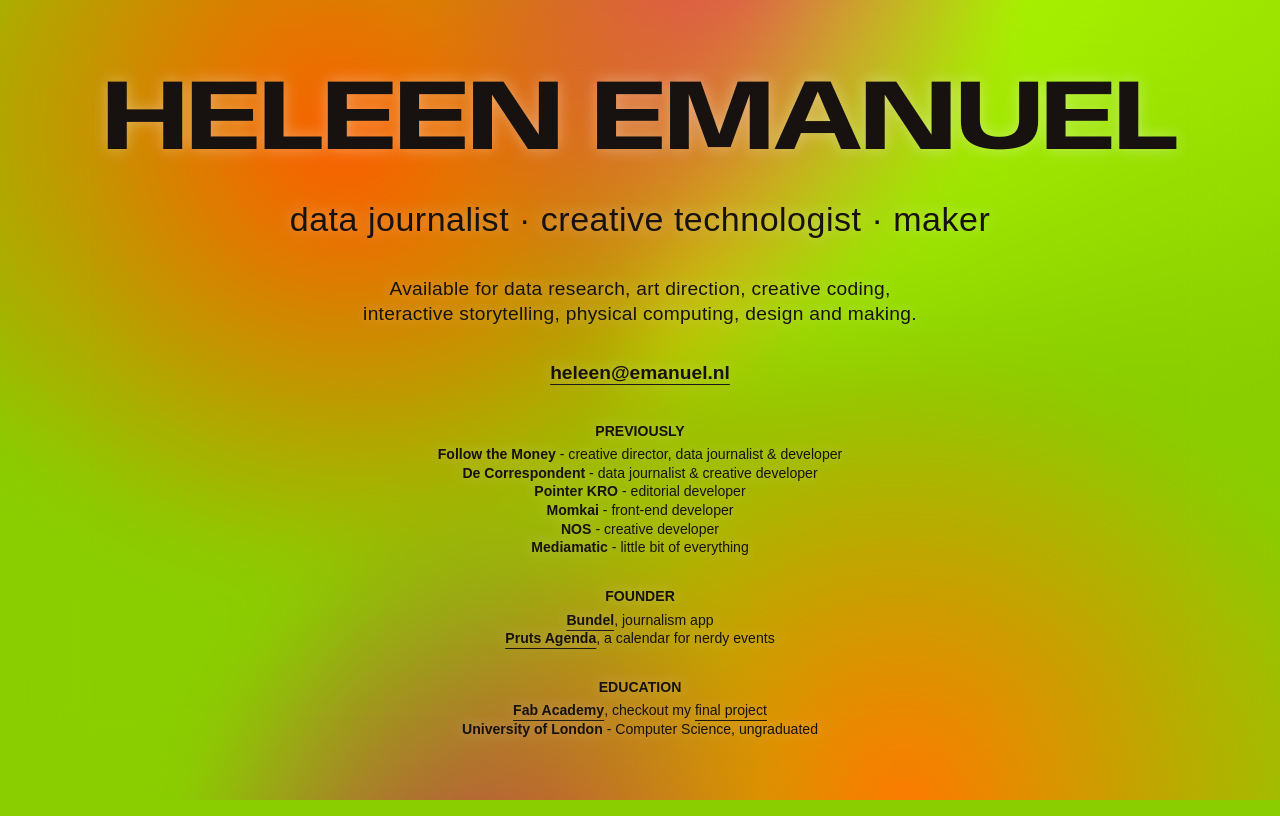
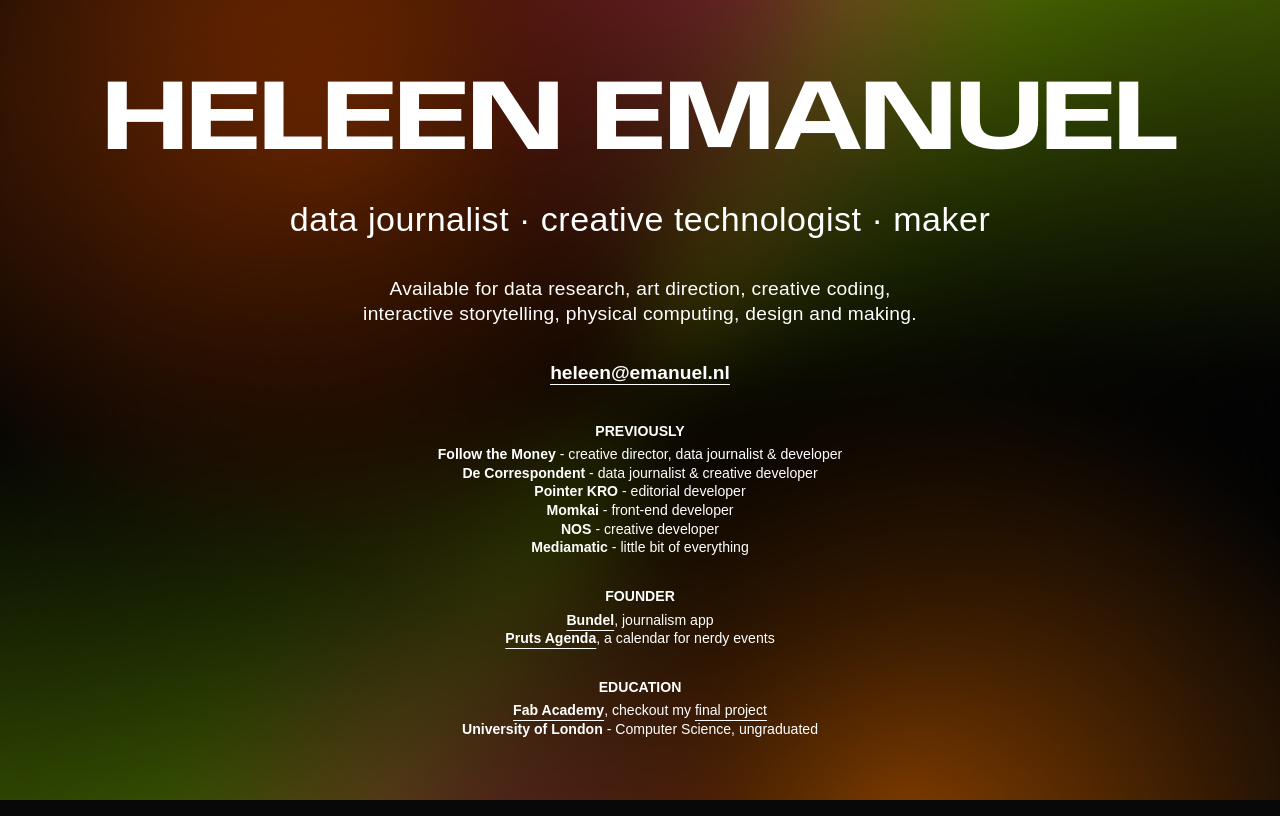
Before and after one commit to HeleenE/emanuel, a plain HTML site: page index.html in a window 1280 px wide. Drawn offline with Linux system fonts and the light colour scheme.

Commit message:
Small design changes

```diff
--- a/index.html
+++ b/index.html
@@ -5,7 +5,7 @@
   <meta name="viewport" content="width=device-width, initial-scale=1.0" />
   <meta name="description" content="Heleen Emanuel - data journalist and creative technologist. Available for data research, art direction, creative coding, interactive storytelling and creative technology." />
   <title>Heleen Emanuel</title>
-  <link rel="stylesheet" href="styles.css?v=5" />
+  <link rel="stylesheet" href="styles.css?v=6" />
   <script src="script.js" defer></script>
 </head>
 <body>
--- a/styles.css
+++ b/styles.css
@@ -8,14 +8,14 @@
 }
 
 * { box-sizing: border-box; }
-:root { font-family: Arial, Helvetica, sans-serif; color: #17120f; background: #8ace00; }
-body { margin: 0; min-height: 100svh; display: grid; place-items: center; text-shadow: 0px 0px 16px #ffffff5e; }
-.light-field { position: fixed; inset: 0; overflow: hidden; z-index: -1; background: #8ace00; }
+:root { font-family: Arial, Helvetica, sans-serif; color: #fff; background: #080808; }
+body { margin: 0; min-height: 100svh; display: grid; place-items: center; }
+.light-field { position: fixed; inset: 0; overflow: hidden; z-index: -1; background: #080808; }
 .light { position: absolute; width: 115vmax; height: 115vmax; left: calc(50% - 57.5vmax); top: calc(50% - 57.5vmax); will-change: transform; }
 .light-one { background: conic-gradient(from 20deg, transparent 0deg 35deg, #8ace00 80deg, transparent 135deg 205deg, #b2ff00 255deg, transparent 315deg); animation: turn 16s linear infinite; }
 .light-two { background: radial-gradient(ellipse at 28% 36%, #ff5a00 0%, #ff5a00aa 12%, transparent 33%), radial-gradient(ellipse at 75% 70%, #ff7800 0%, transparent 30%); animation: sweep 11s ease-in-out infinite alternate; }
 .light-three { background: radial-gradient(ellipse at 50% 15%, #ff007f 0%, transparent 27%), radial-gradient(ellipse at 45% 88%, #d9006c 0%, transparent 25%); animation: breathe 9s ease-in-out infinite alternate; }
-.diffuser { position: absolute; inset: 0; backdrop-filter: blur(38px); background: transparent; }
+.diffuser { position: absolute; inset: 0; backdrop-filter: blur(38px); background: radial-gradient(ellipse at center, #000c 0%, #000a 45%, #0006 100%); }
 main { min-width: 0; width: 100%; padding: 70px 24px; text-align: center; }
 section { margin-bottom: 10px; }
 h1 { text-transform: uppercase; font-family: "Anybody", Arial, sans-serif; margin: 0; font-size: clamp(42px, 7.8vw, 120px); line-height: 1.05; font-weight: 700; font-stretch: 125%; font-variation-settings: "wdth" 125; letter-spacing: -0.04em; }
```
